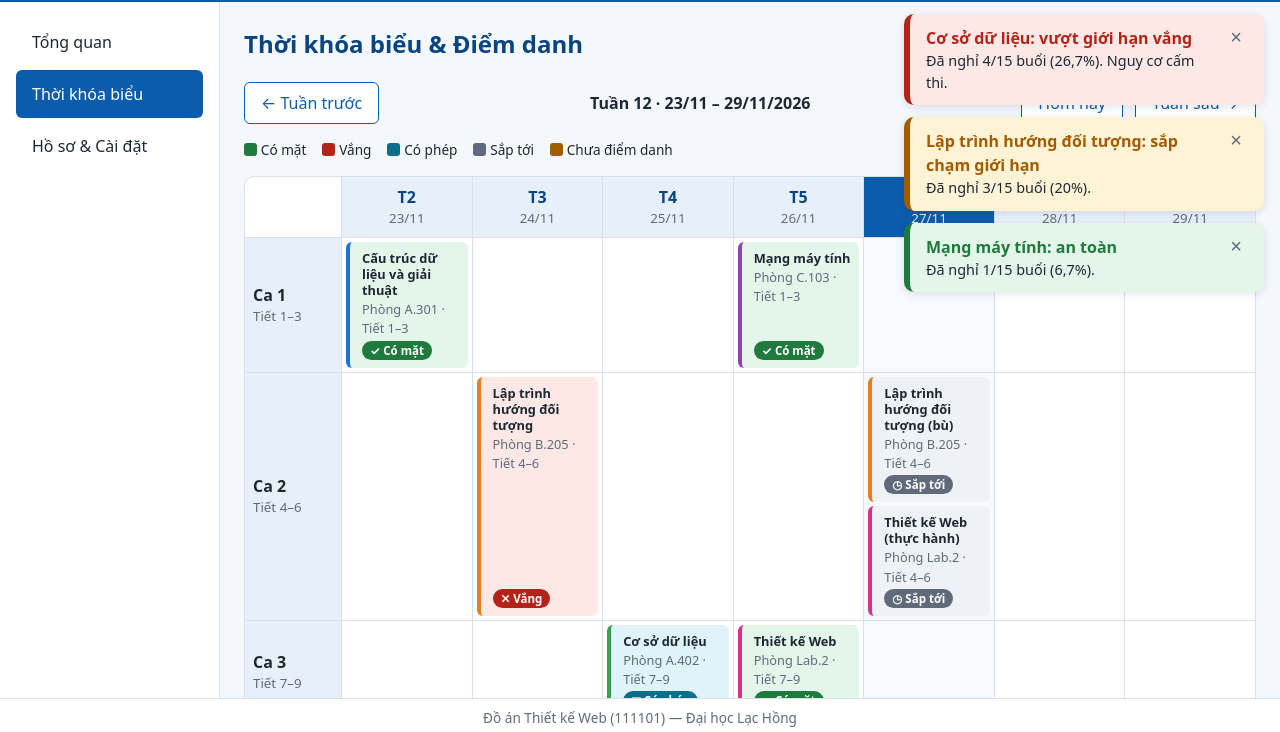
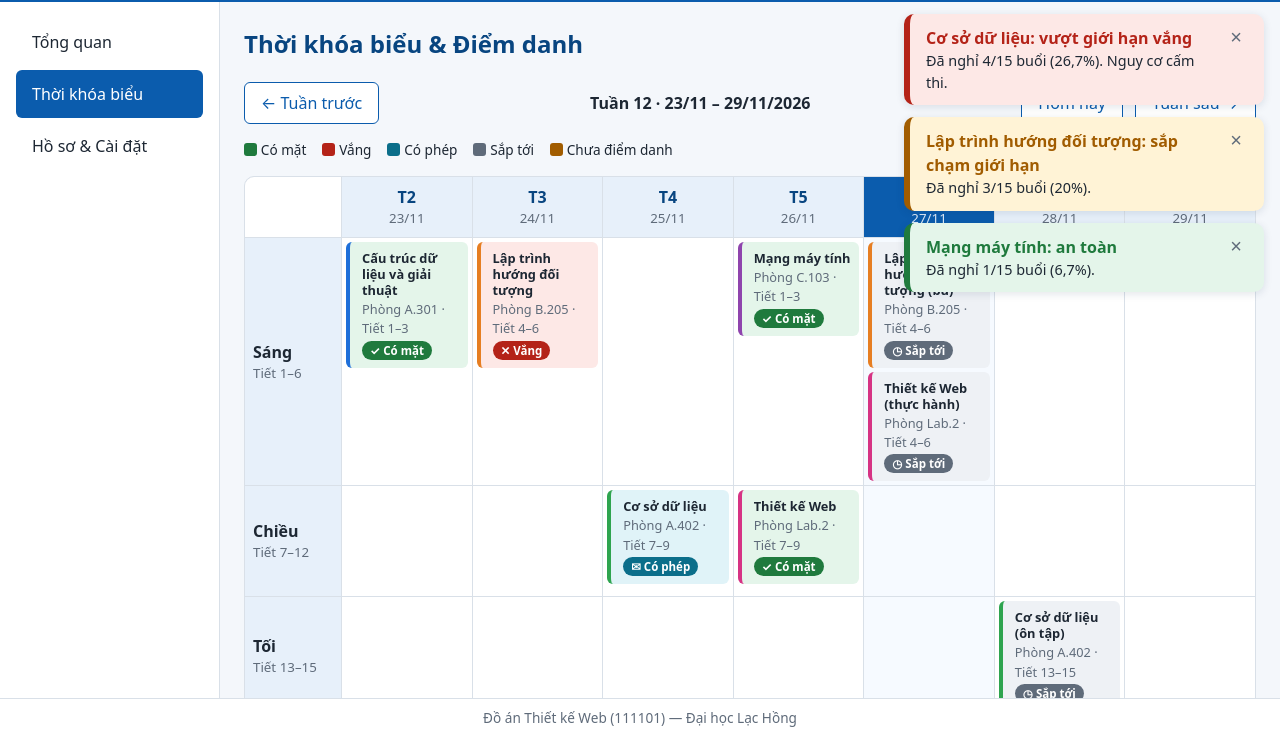
Before and after one commit to ShindouAris/ThietKeWeb, a plain HTML site: page docs/ui-preview.html in a window 1280 px wide. Shown: the part 62-794 px from the top of the page. Drawn offline with Linux system fonts and the light colour scheme.

Commit message:
[Schedule] Chia lịch tuần theo buổi Sáng / Chiều / Tối
- logic.js: getDayPart suy ra buổi từ periodStart (Data Contract giữ nguyên shift)
- utils.js: DAY_PARTS thay cho bảng ca
- schedule.js, dashboard.js, schedule.css, ui-preview.html: hiển thị theo buổi
- logic-test: thêm 8 ca cho getDayPart

```diff
--- a/css/schedule.css
+++ b/css/schedule.css
@@ -38,10 +38,10 @@
 .ui-legend__item--upcoming { --dot: var(--ui-upcoming); }
 
 /* ---------- 2. LƯỚI TUẦN (CSS Grid) ----------
-   Cột: 1 cột tên ca (96px) + 7 cột ngày chia đều (1fr).
-   Hàng: 1 hàng tiêu đề ngày + 4 hàng ca.
+   Cột: 1 cột tên buổi (96px) + 7 cột ngày chia đều (1fr).
+   Hàng: 1 hàng tiêu đề ngày + 3 hàng buổi (Sáng / Chiều / Tối).
    Phần tử con xếp theo thứ tự HTML: góc trống, 7 tiêu đề ngày, rồi mỗi hàng gồm
-   [tên ca, 7 ô] -> tự động rơi đúng vào ô lưới, không cần chỉ định vị trí.
+   [tên buổi, 7 ô] -> tự động rơi đúng vào ô lưới, không cần chỉ định vị trí.
    gap 1px + nền màu viền => tạo đường kẻ lưới mà không cần border từng ô. */
 .ui-week-scroll { overflow-x: auto; }  /* tablet hẹp: cuộn ngang thay vì bóp méo */
 .ui-week-scroll:focus-visible { outline-offset: 4px; }
@@ -51,7 +51,7 @@
   /* Mỗi cột ngày tối thiểu 90px → lưới tối thiểu ~736px: từ 1024px (khung còn ~741px) vừa đủ 7 cột,
      hẹp hơn thì vùng .ui-week-scroll tự cuộn ngang. */
   grid-template-columns: 96px repeat(7, minmax(90px, 1fr));
-  grid-template-rows: auto repeat(4, minmax(96px, auto));
+  grid-template-rows: auto repeat(3, minmax(110px, auto));
   gap: 1px;
   overflow: hidden;
   background: var(--ui-border);
@@ -61,7 +61,7 @@
 
 .ui-week__corner,
 .ui-week__dayhead,
-.ui-week__shift,
+.ui-week__part,
 .ui-week__cell { background: var(--ui-surface); }
 
 .ui-week__dayhead {
@@ -75,17 +75,17 @@
 .ui-week__dayhead--today { color: #fff; background: var(--ui-primary); }
 .ui-week__dayhead--today small { color: #dce9f7; }
 
-.ui-week__shift {
-  display: flex;                        /* canh giữa tên ca theo chiều dọc */
+.ui-week__part {
+  display: flex;                        /* canh giữa tên buổi theo chiều dọc */
   flex-direction: column;
   justify-content: center;
   padding: var(--ui-space-2);
   font-weight: 700;
   background: var(--ui-primary-light);
 }
-.ui-week__shift small { font-weight: 400; color: var(--ui-text-muted); }
+.ui-week__part small { font-weight: 400; color: var(--ui-text-muted); }
 
-/* Ô ngày x ca: Flexbox dọc, nếu 2 môn trùng ca thì xếp chồng đều nhau */
+/* Ô ngày x buổi: Flexbox dọc, nhiều buổi học trong cùng buổi (VD ca 1 + ca 2) thì xếp chồng */
 .ui-week__cell {
   display: flex;
   flex-direction: column;
@@ -102,7 +102,7 @@
 .ui-session {
   display: flex;
   flex-direction: column;
-  flex: 1;                              /* chia đều chiều cao ô khi có nhiều thẻ */
+  flex: 0 0 auto;                       /* cao vừa nội dung: một buổi có thể chứa 1 hoặc 2 thẻ, không kéo giãn */
   gap: 2px;
   width: 100%;
   padding: var(--ui-space-2) var(--ui-space-2) var(--ui-space-2) var(--ui-space-3);
@@ -306,7 +306,7 @@
    thay vì bắt người dùng cuộn ngang. Cùng một HTML, chỉ đổi CSS:
    - Ẩn góc, tiêu đề ngày, tên ca (không còn bảng nên không cần).
    - Mỗi ô là một "mục danh sách"; nhãn ngày + ca lấy từ data-label bằng ::before.
-   - order = ngày*10 + ca (biến --day, --shift gắn ở HTML) -> sắp theo ngày rồi theo ca.
+   - order = ngày*10 + buổi (biến --day, --part gắn ở HTML) -> sắp theo ngày rồi theo buổi.
    - Ô không có buổi học thì ẩn (:not(:has(...))).
    Tablet (768–1023px) xếp 2 cột, mobile (< 768px) 1 cột. */
 @media (max-width: 1023px) {
@@ -325,10 +325,10 @@
 
   .ui-week__corner,
   .ui-week__dayhead,
-  .ui-week__shift { display: none; }
+  .ui-week__part { display: none; }
 
   .ui-week__cell {
-    order: calc(var(--day) * 10 + var(--shift));
+    order: calc(var(--day) * 10 + var(--part));
     padding: var(--ui-space-3);
     border: 1px solid var(--ui-border);
     border-radius: var(--ui-radius);
--- a/docs/ui-preview.html
+++ b/docs/ui-preview.html
@@ -55,38 +55,30 @@
           <div class="ui-week__dayhead ui-week__dayhead--today">T6<small>27/11</small></div>
           <div class="ui-week__dayhead">T7<small>28/11</small></div>
           <div class="ui-week__dayhead">CN<small>29/11</small></div>
-          <div class="ui-week__shift">Ca 1<small>Tiết 1–3</small></div>
-          <div class="ui-week__cell" style="--day:1;--shift:1" data-label="Thứ Hai 23/11 · Ca 1 (Tiết 1–3)">
+          <div class="ui-week__part">Sáng<small>Tiết 1–6</small></div>
+          <div class="ui-week__cell" style="--day:1;--part:1" data-label="Thứ Hai 23/11 · Buổi sáng (Tiết 1–6)">
             <button type="button" class="ui-session ui-session--present" style="--course-color:#1e6fd9" data-session-id="DEMO">
               <span class="ui-session__name">Cấu trúc dữ liệu và giải thuật</span>
               <span class="ui-session__meta">Phòng A.301 · Tiết 1–3</span>
               <span class="ui-session__status">Có mặt</span>
             </button>
           </div>
-          <div class="ui-week__cell" style="--day:2;--shift:1" data-label="Thứ Ba 24/11 · Ca 1 (Tiết 1–3)"></div>
-          <div class="ui-week__cell" style="--day:3;--shift:1" data-label="Thứ Tư 25/11 · Ca 1 (Tiết 1–3)"></div>
-          <div class="ui-week__cell" style="--day:4;--shift:1" data-label="Thứ Năm 26/11 · Ca 1 (Tiết 1–3)">
+          <div class="ui-week__cell" style="--day:2;--part:1" data-label="Thứ Ba 24/11 · Buổi sáng (Tiết 1–6)">
+            <button type="button" class="ui-session ui-session--absent" style="--course-color:#e67e22" data-session-id="DEMO">
+              <span class="ui-session__name">Lập trình hướng đối tượng</span>
+              <span class="ui-session__meta">Phòng B.205 · Tiết 4–6</span>
+              <span class="ui-session__status">Vắng</span>
+            </button>
+          </div>
+          <div class="ui-week__cell" style="--day:3;--part:1" data-label="Thứ Tư 25/11 · Buổi sáng (Tiết 1–6)"></div>
+          <div class="ui-week__cell" style="--day:4;--part:1" data-label="Thứ Năm 26/11 · Buổi sáng (Tiết 1–6)">
             <button type="button" class="ui-session ui-session--present" style="--course-color:#8e44ad" data-session-id="DEMO">
               <span class="ui-session__name">Mạng máy tính</span>
               <span class="ui-session__meta">Phòng C.103 · Tiết 1–3</span>
               <span class="ui-session__status">Có mặt</span>
             </button>
           </div>
-          <div class="ui-week__cell ui-week__cell--today" style="--day:5;--shift:1" data-label="Thứ Sáu 27/11 · Ca 1 (Tiết 1–3)"></div>
-          <div class="ui-week__cell" style="--day:6;--shift:1" data-label="Thứ Bảy 28/11 · Ca 1 (Tiết 1–3)"></div>
-          <div class="ui-week__cell" style="--day:7;--shift:1" data-label="Chủ nhật 29/11 · Ca 1 (Tiết 1–3)"></div>
-          <div class="ui-week__shift">Ca 2<small>Tiết 4–6</small></div>
-          <div class="ui-week__cell" style="--day:1;--shift:2" data-label="Thứ Hai 23/11 · Ca 2 (Tiết 4–6)"></div>
-          <div class="ui-week__cell" style="--day:2;--shift:2" data-label="Thứ Ba 24/11 · Ca 2 (Tiết 4–6)">
-            <button type="button" class="ui-session ui-session--absent" style="--course-color:#e67e22" data-session-id="DEMO">
-              <span class="ui-session__name">Lập trình hướng đối tượng</span>
-              <span class="ui-session__meta">Phòng B.205 · Tiết 4–6</span>
-              <span class="ui-session__status">Vắng</span>
-            </button>
-          </div>
-          <div class="ui-week__cell" style="--day:3;--shift:2" data-label="Thứ Tư 25/11 · Ca 2 (Tiết 4–6)"></div>
-          <div class="ui-week__cell" style="--day:4;--shift:2" data-label="Thứ Năm 26/11 · Ca 2 (Tiết 4–6)"></div>
-          <div class="ui-week__cell ui-week__cell--today" style="--day:5;--shift:2" data-label="Thứ Sáu 27/11 · Ca 2 (Tiết 4–6)">
+          <div class="ui-week__cell ui-week__cell--today" style="--day:5;--part:1" data-label="Thứ Sáu 27/11 · Buổi sáng (Tiết 1–6)">
             <button type="button" class="ui-session ui-session--upcoming" style="--course-color:#e67e22" data-session-id="DEMO">
               <span class="ui-session__name">Lập trình hướng đối tượng (bù)</span>
               <span class="ui-session__meta">Phòng B.205 · Tiết 4–6</span>
@@ -98,42 +90,42 @@
               <span class="ui-session__status">Sắp tới</span>
             </button>
           </div>
-          <div class="ui-week__cell" style="--day:6;--shift:2" data-label="Thứ Bảy 28/11 · Ca 2 (Tiết 4–6)"></div>
-          <div class="ui-week__cell" style="--day:7;--shift:2" data-label="Chủ nhật 29/11 · Ca 2 (Tiết 4–6)"></div>
-          <div class="ui-week__shift">Ca 3<small>Tiết 7–9</small></div>
-          <div class="ui-week__cell" style="--day:1;--shift:3" data-label="Thứ Hai 23/11 · Ca 3 (Tiết 7–9)"></div>
-          <div class="ui-week__cell" style="--day:2;--shift:3" data-label="Thứ Ba 24/11 · Ca 3 (Tiết 7–9)"></div>
-          <div class="ui-week__cell" style="--day:3;--shift:3" data-label="Thứ Tư 25/11 · Ca 3 (Tiết 7–9)">
+          <div class="ui-week__cell" style="--day:6;--part:1" data-label="Thứ Bảy 28/11 · Buổi sáng (Tiết 1–6)"></div>
+          <div class="ui-week__cell" style="--day:7;--part:1" data-label="Chủ nhật 29/11 · Buổi sáng (Tiết 1–6)"></div>
+          <div class="ui-week__part">Chiều<small>Tiết 7–12</small></div>
+          <div class="ui-week__cell" style="--day:1;--part:2" data-label="Thứ Hai 23/11 · Buổi chiều (Tiết 7–12)"></div>
+          <div class="ui-week__cell" style="--day:2;--part:2" data-label="Thứ Ba 24/11 · Buổi chiều (Tiết 7–12)"></div>
+          <div class="ui-week__cell" style="--day:3;--part:2" data-label="Thứ Tư 25/11 · Buổi chiều (Tiết 7–12)">
             <button type="button" class="ui-session ui-session--excused" style="--course-color:#2ea44f" data-session-id="DEMO">
               <span class="ui-session__name">Cơ sở dữ liệu</span>
               <span class="ui-session__meta">Phòng A.402 · Tiết 7–9</span>
               <span class="ui-session__status">Có phép</span>
             </button>
           </div>
-          <div class="ui-week__cell" style="--day:4;--shift:3" data-label="Thứ Năm 26/11 · Ca 3 (Tiết 7–9)">
+          <div class="ui-week__cell" style="--day:4;--part:2" data-label="Thứ Năm 26/11 · Buổi chiều (Tiết 7–12)">
             <button type="button" class="ui-session ui-session--present" style="--course-color:#d63384" data-session-id="DEMO">
               <span class="ui-session__name">Thiết kế Web</span>
               <span class="ui-session__meta">Phòng Lab.2 · Tiết 7–9</span>
               <span class="ui-session__status">Có mặt</span>
             </button>
           </div>
-          <div class="ui-week__cell ui-week__cell--today" style="--day:5;--shift:3" data-label="Thứ Sáu 27/11 · Ca 3 (Tiết 7–9)"></div>
-          <div class="ui-week__cell" style="--day:6;--shift:3" data-label="Thứ Bảy 28/11 · Ca 3 (Tiết 7–9)"></div>
-          <div class="ui-week__cell" style="--day:7;--shift:3" data-label="Chủ nhật 29/11 · Ca 3 (Tiết 7–9)"></div>
-          <div class="ui-week__shift">Ca 4<small>Tiết 10–12</small></div>
-          <div class="ui-week__cell" style="--day:1;--shift:4" data-label="Thứ Hai 23/11 · Ca 4 (Tiết 10–12)"></div>
-          <div class="ui-week__cell" style="--day:2;--shift:4" data-label="Thứ Ba 24/11 · Ca 4 (Tiết 10–12)"></div>
-          <div class="ui-week__cell" style="--day:3;--shift:4" data-label="Thứ Tư 25/11 · Ca 4 (Tiết 10–12)"></div>
-          <div class="ui-week__cell" style="--day:4;--shift:4" data-label="Thứ Năm 26/11 · Ca 4 (Tiết 10–12)"></div>
-          <div class="ui-week__cell ui-week__cell--today" style="--day:5;--shift:4" data-label="Thứ Sáu 27/11 · Ca 4 (Tiết 10–12)"></div>
-          <div class="ui-week__cell" style="--day:6;--shift:4" data-label="Thứ Bảy 28/11 · Ca 4 (Tiết 10–12)">
+          <div class="ui-week__cell ui-week__cell--today" style="--day:5;--part:2" data-label="Thứ Sáu 27/11 · Buổi chiều (Tiết 7–12)"></div>
+          <div class="ui-week__cell" style="--day:6;--part:2" data-label="Thứ Bảy 28/11 · Buổi chiều (Tiết 7–12)"></div>
+          <div class="ui-week__cell" style="--day:7;--part:2" data-label="Chủ nhật 29/11 · Buổi chiều (Tiết 7–12)"></div>
+          <div class="ui-week__part">Tối<small>Tiết 13–15</small></div>
+          <div class="ui-week__cell" style="--day:1;--part:3" data-label="Thứ Hai 23/11 · Buổi tối (Tiết 13–15)"></div>
+          <div class="ui-week__cell" style="--day:2;--part:3" data-label="Thứ Ba 24/11 · Buổi tối (Tiết 13–15)"></div>
+          <div class="ui-week__cell" style="--day:3;--part:3" data-label="Thứ Tư 25/11 · Buổi tối (Tiết 13–15)"></div>
+          <div class="ui-week__cell" style="--day:4;--part:3" data-label="Thứ Năm 26/11 · Buổi tối (Tiết 13–15)"></div>
+          <div class="ui-week__cell ui-week__cell--today" style="--day:5;--part:3" data-label="Thứ Sáu 27/11 · Buổi tối (Tiết 13–15)"></div>
+          <div class="ui-week__cell" style="--day:6;--part:3" data-label="Thứ Bảy 28/11 · Buổi tối (Tiết 13–15)">
             <button type="button" class="ui-session ui-session--upcoming" style="--course-color:#2ea44f" data-session-id="DEMO">
               <span class="ui-session__name">Cơ sở dữ liệu (ôn tập)</span>
-              <span class="ui-session__meta">Phòng A.402 · Tiết 10–12</span>
+              <span class="ui-session__meta">Phòng A.402 · Tiết 13–15</span>
               <span class="ui-session__status">Sắp tới</span>
             </button>
           </div>
-          <div class="ui-week__cell" style="--day:7;--shift:4" data-label="Chủ nhật 29/11 · Ca 4 (Tiết 10–12)"></div>
+          <div class="ui-week__cell" style="--day:7;--part:3" data-label="Chủ nhật 29/11 · Buổi tối (Tiết 13–15)"></div>
         </section>
       </div>
 
```
Also changed, not shown: docs/logic-test.html (+12 -0 lines), js/dashboard.js (+6 -4 lines), js/logic.js (+12 -1 lines), js/schedule.js (+13 -8 lines), js/utils.js (+7 -3 lines).
